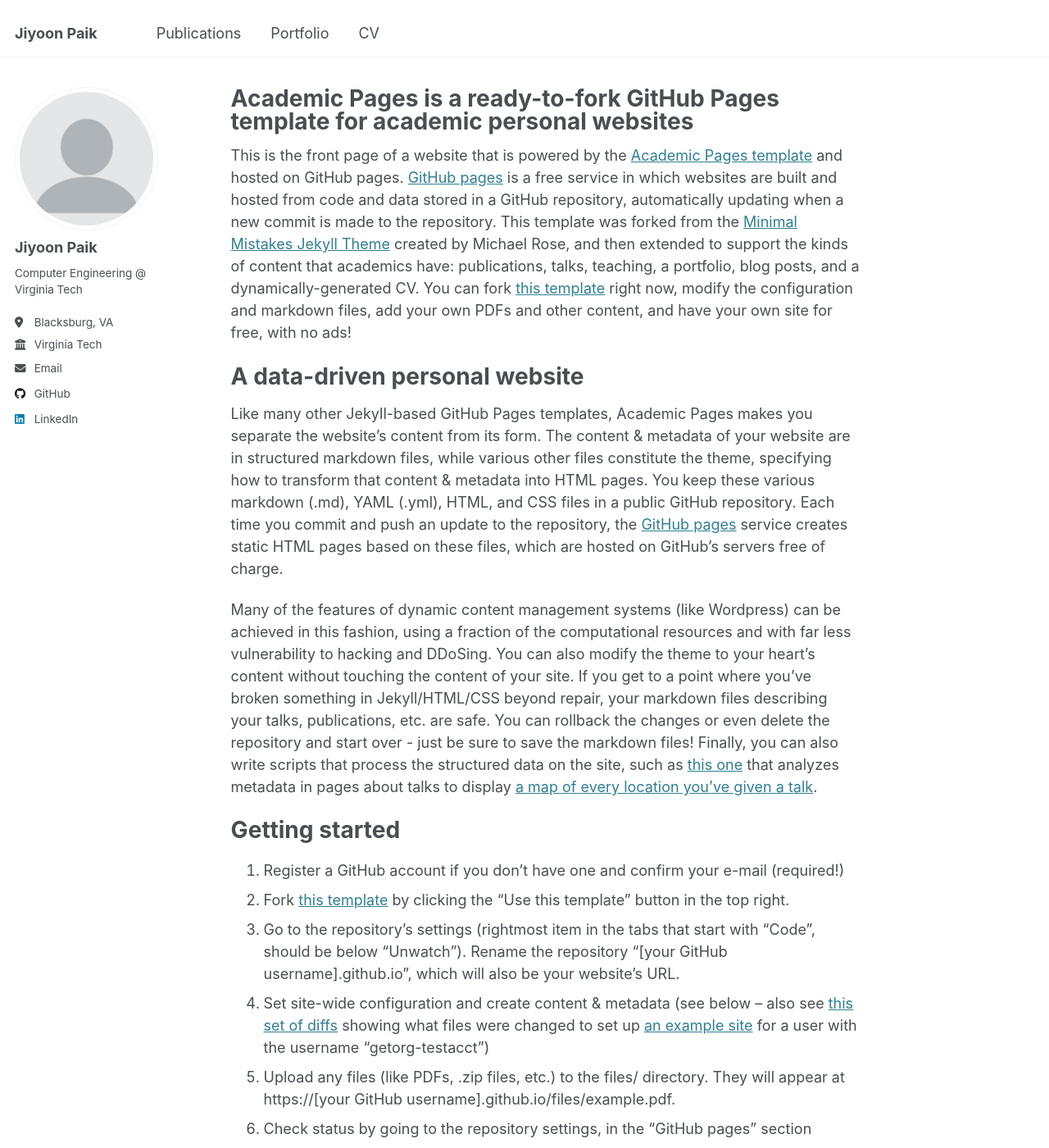
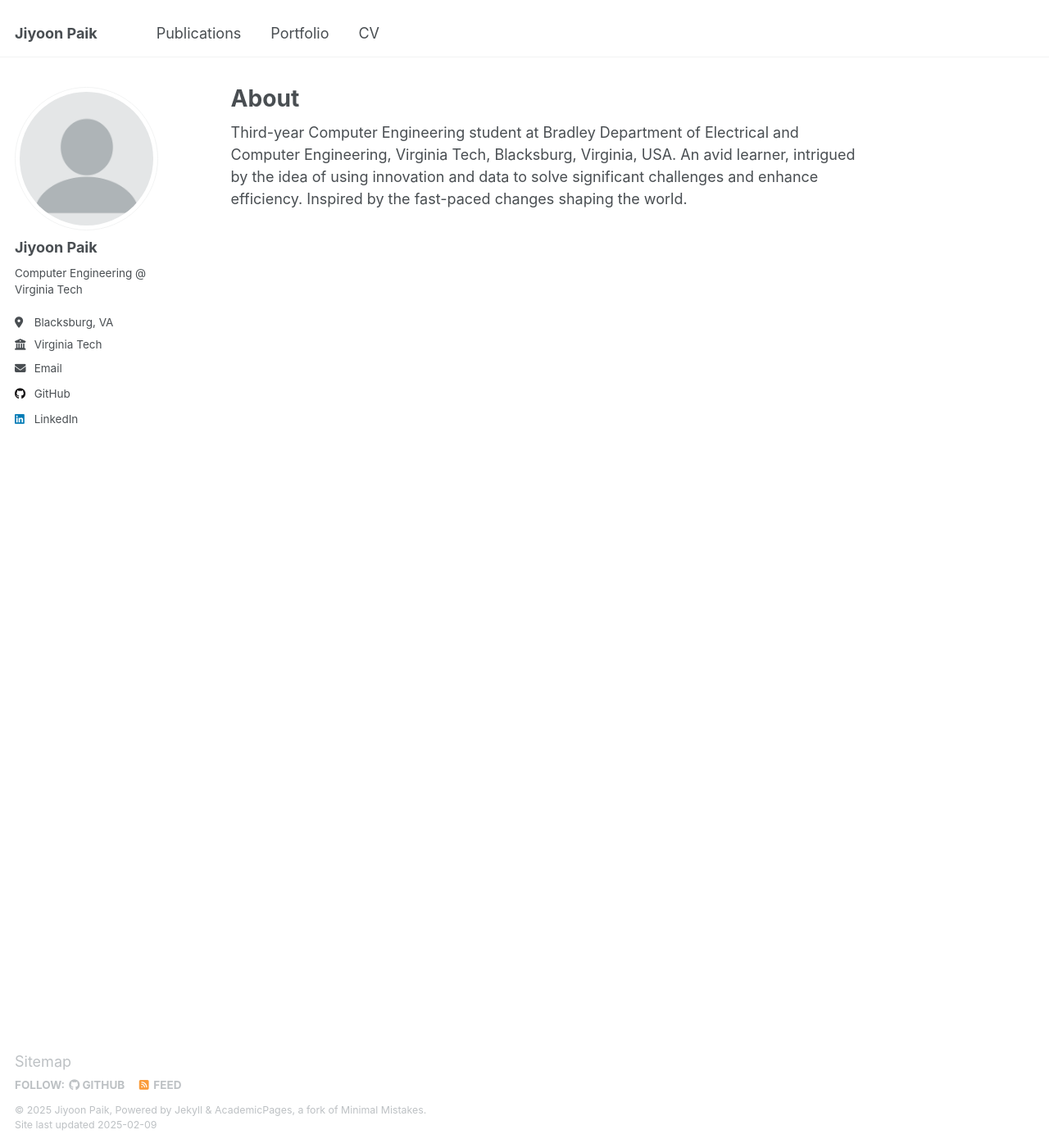
Before and after one commit to jiyoonpaik/jiyoonpaik.github.io, a Jekyll site: the page built from _pages/about.md, in a window 1280 px wide and 1400 px high. Shown: the whole window at 82% size. Built offline with Jekyll 4.4.1, drawn with Linux system fonts in a browser that asks for light colours; some of the changed text lies outside the part shown.

Commit message:
Modified About Section

```diff
--- a/_pages/about.md
+++ b/_pages/about.md
@@ -1,15 +1,15 @@
 ---
 permalink: /
-title: "Academic Pages is a ready-to-fork GitHub Pages template for academic personal websites"
+title: "About"
 author_profile: true
 redirect_from:
   - /about/
   - /about.html
 ---
 
-This is the front page of a website that is powered by the [Academic Pages template](https://github.com/academicpages/academicpages.github.io) and hosted on GitHub pages. [GitHub pages](https://pages.github.com) is a free service in which websites are built and hosted from code and data stored in a GitHub repository, automatically updating when a new commit is made to the repository. This template was forked from the [Minimal Mistakes Jekyll Theme](https://mmistakes.github.io/minimal-mistakes/) created by Michael Rose, and then extended to support the kinds of content that academics have: publications, talks, teaching, a portfolio, blog posts, and a dynamically-generated CV. You can fork [this template](https://github.com/academicpages/academicpages.github.io) right now, modify the configuration and markdown files, add your own PDFs and other content, and have your own site for free, with no ads!
+Third-year Computer Engineering student at Bradley Department of Electrical and Computer Engineering, Virginia Tech, Blacksburg, Virginia, USA. An avid learner, intrigued by the idea of using innovation and data to solve significant challenges and enhance efficiency. Inspired by the fast-paced changes shaping the world.
 
-A data-driven personal website
+<!-- A data-driven personal website
 ======
 Like many other Jekyll-based GitHub Pages templates, Academic Pages makes you separate the website's content from its form. The content & metadata of your website are in structured markdown files, while various other files constitute the theme, specifying how to transform that content & metadata into HTML pages. You keep these various markdown (.md), YAML (.yml), HTML, and CSS files in a public GitHub repository. Each time you commit and push an update to the repository, the [GitHub pages](https://pages.github.com/) service creates static HTML pages based on these files, which are hosted on GitHub's servers free of charge.
 
@@ -46,4 +46,4 @@ Example: editing a markdown file for a talk
 
 For more info
 ------
-More info about configuring Academic Pages can be found in [the guide](https://academicpages.github.io/markdown/), the [growing wiki](https://github.com/academicpages/academicpages.github.io/wiki), and you can always [ask a question on GitHub](https://github.com/academicpages/academicpages.github.io/discussions). The [guides for the Minimal Mistakes theme](https://mmistakes.github.io/minimal-mistakes/docs/configuration/) (which this theme was forked from) might also be helpful.
+More info about configuring Academic Pages can be found in [the guide](https://academicpages.github.io/markdown/), the [growing wiki](https://github.com/academicpages/academicpages.github.io/wiki), and you can always [ask a question on GitHub](https://github.com/academicpages/academicpages.github.io/discussions). The [guides for the Minimal Mistakes theme](https://mmistakes.github.io/minimal-mistakes/docs/configuration/) (which this theme was forked from) might also be helpful. -->
```
